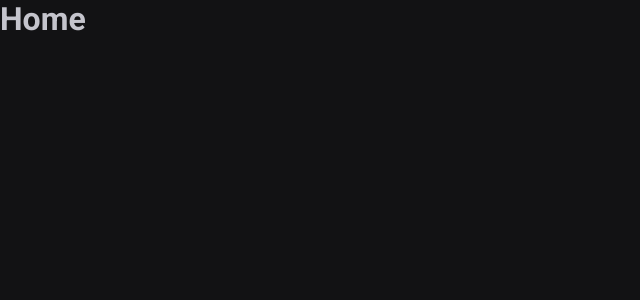
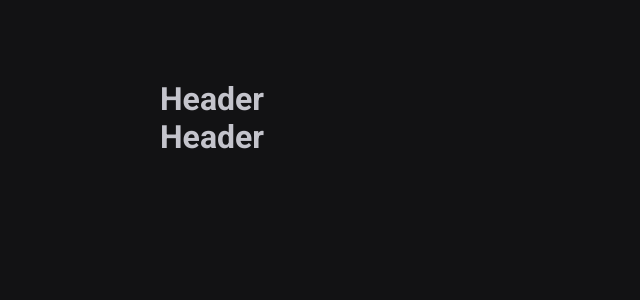
Before and after one commit to etizel/pomodoro-ignite-, a React (Vite) app: page / in a window 1280 px wide. Shown: the top 300 px of the page, without its empty margins (0-640 px from the left). Built offline with nearby package versions, Linux system fonts and the light colour scheme.

Commit message:
LayoutContainer

```diff
--- a/src/components/Router.tsx
+++ b/src/components/Router.tsx
@@ -1,12 +1,15 @@
 import { Routes, Route } from 'react-router-dom';
 import { Header } from '../pages/Header';
 import { History } from '../pages/History';
+import { DefaultLayout } from '../layouts/DefaulLayout/index';
 
 export function Router() {
   return (
     <Routes>
-      <Route path="/" element={<Header />} />
-      <Route path="/history" element={<History />} />
+      <Route path="/" element={<DefaultLayout />}>
+        <Route path="/" element={<Header />} />
+        <Route path="/history" element={<History />} />
+      </Route>
     </Routes>
   );
 }
--- /dev/null
+++ b/src/layouts/DefaulLayout/index.tsx
@@ -0,0 +1,11 @@
+import { Outlet } from 'react-router-dom';
+import { Header } from '../../pages/Header';
+import { LayoutContainer } from './styles';
+export function DefaultLayout() {
+  return (
+    <LayoutContainer>
+      <Header />
+      <Outlet />
+    </LayoutContainer>
+  );
+}
--- /dev/null
+++ b/src/layouts/DefaulLayout/styles.ts
@@ -0,0 +1,7 @@
+import styled from "styled-components";
+
+export const LayoutContainer = styled.div`
+  max-width: 74rem;
+  height: calc(100vh - 10rem);
+  margin: 5rem 0 5rem 10rem;
+`
--- a/src/pages/Header.tsx
+++ b/src/pages/Header.tsx
@@ -1,3 +1,3 @@
 export function Header() {
-  return <h1>Home</h1>;
+  return <h1>Header</h1>;
 }
--- a/src/styles/themes/default.ts
+++ b/src/styles/themes/default.ts
@@ -1,3 +1,4 @@
+
 export const defaultTheme = {
   white: '#FFF',
   'gray-100': '#E1E1E6',
```
Also changed, not shown: src/layouts/DefaultLayout.tsx (deleted, +0 -9 lines), src/Logo.svg (added), src/styles/global.ts (line endings or trailing spaces).
